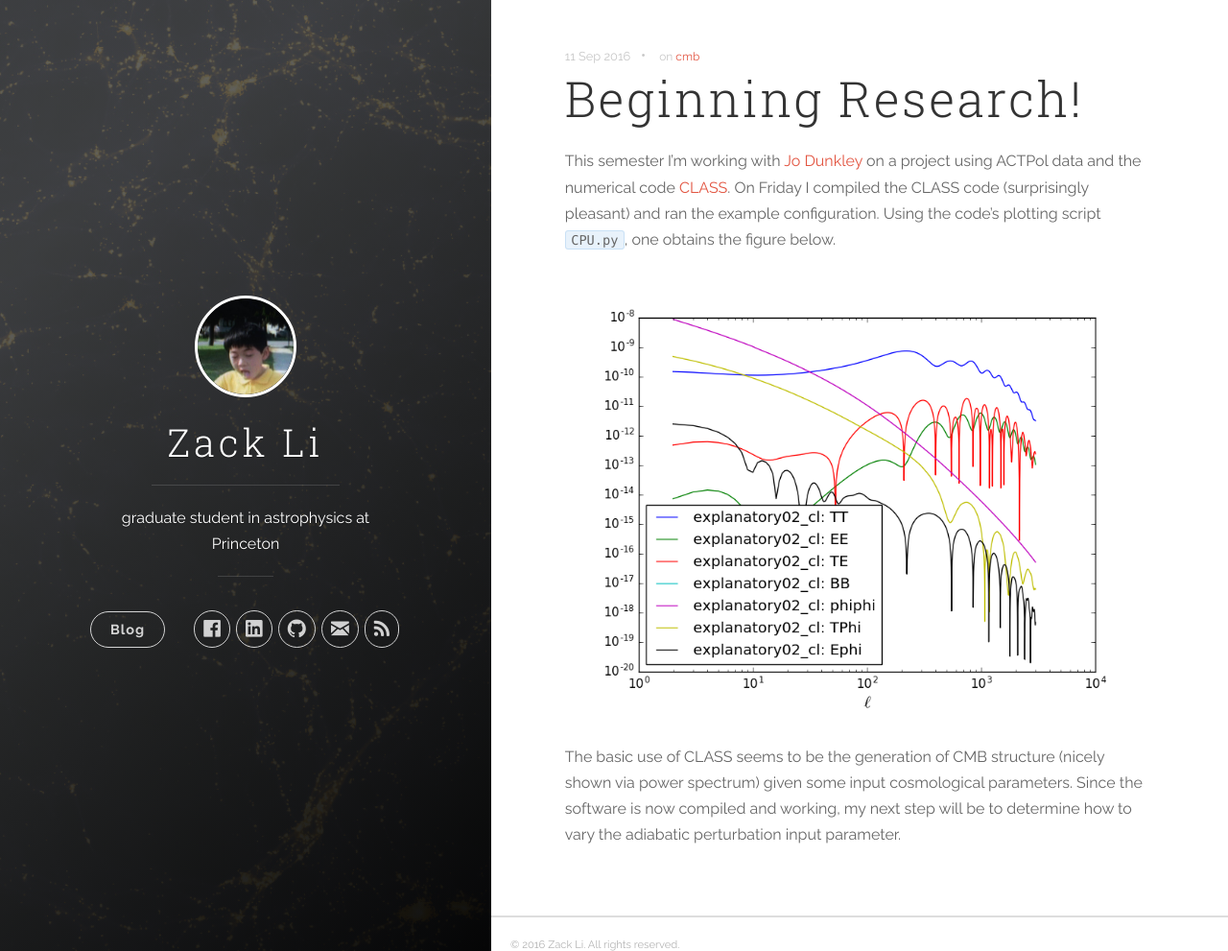
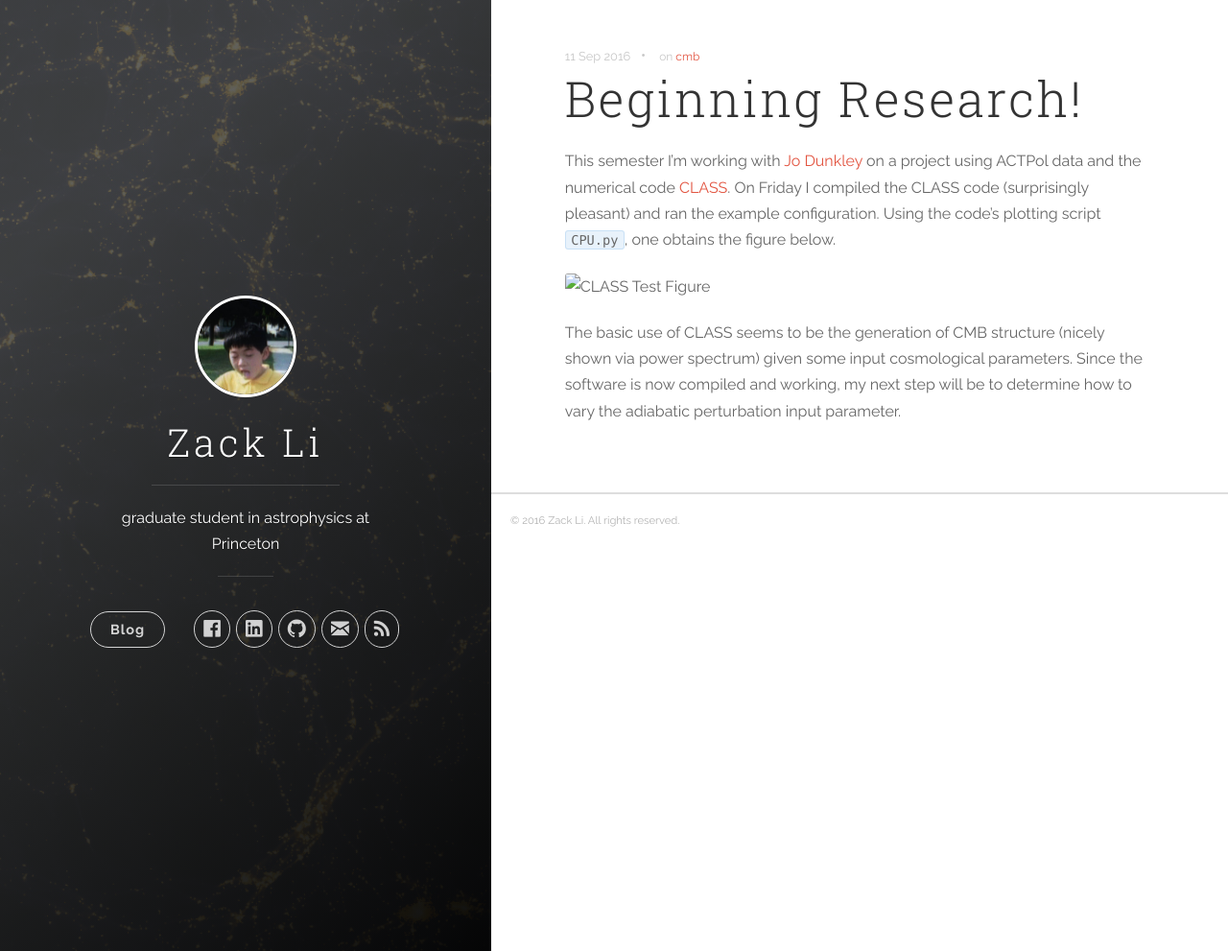
Before and after one commit to xzackli/xzackli.github.io, a Jekyll site: the page built from _posts/2016-09-11-beginning-research.markdown, in a window 1280 px wide and 991 px high. Shown: the whole window at 96% size. Built offline with Jekyll 4.4.1, drawn with Linux system fonts in a browser that asks for light colours; nearby versions of some CDN libraries.

Commit message:
another attempt at a fix

```diff
--- a/_posts/2016-09-11-beginning-research.markdown
+++ b/_posts/2016-09-11-beginning-research.markdown
@@ -6,7 +6,7 @@
 ---
 This semester I'm working with [Jo Dunkley][jo] on a project using ACTPol data and the numerical code [CLASS][classcode]. On Friday I compiled the CLASS code (surprisingly pleasant) and ran the example configuration. Using the code's plotting script `CPU.py`, one obtains the figure below.
 
-![CLASS Test Figure]({{ site.baseurl }}/images/CLASS_test_figure.png)
+![CLASS Test Figure]({{ site.url }}/images/CLASS_test_figure.png)
 
 The basic use of CLASS seems to be the generation of CMB structure (nicely shown via power spectrum) given some input cosmological parameters. Since the software is now compiled and working, my next step will be to determine how to vary the adiabatic perturbation input parameter.
 
```
